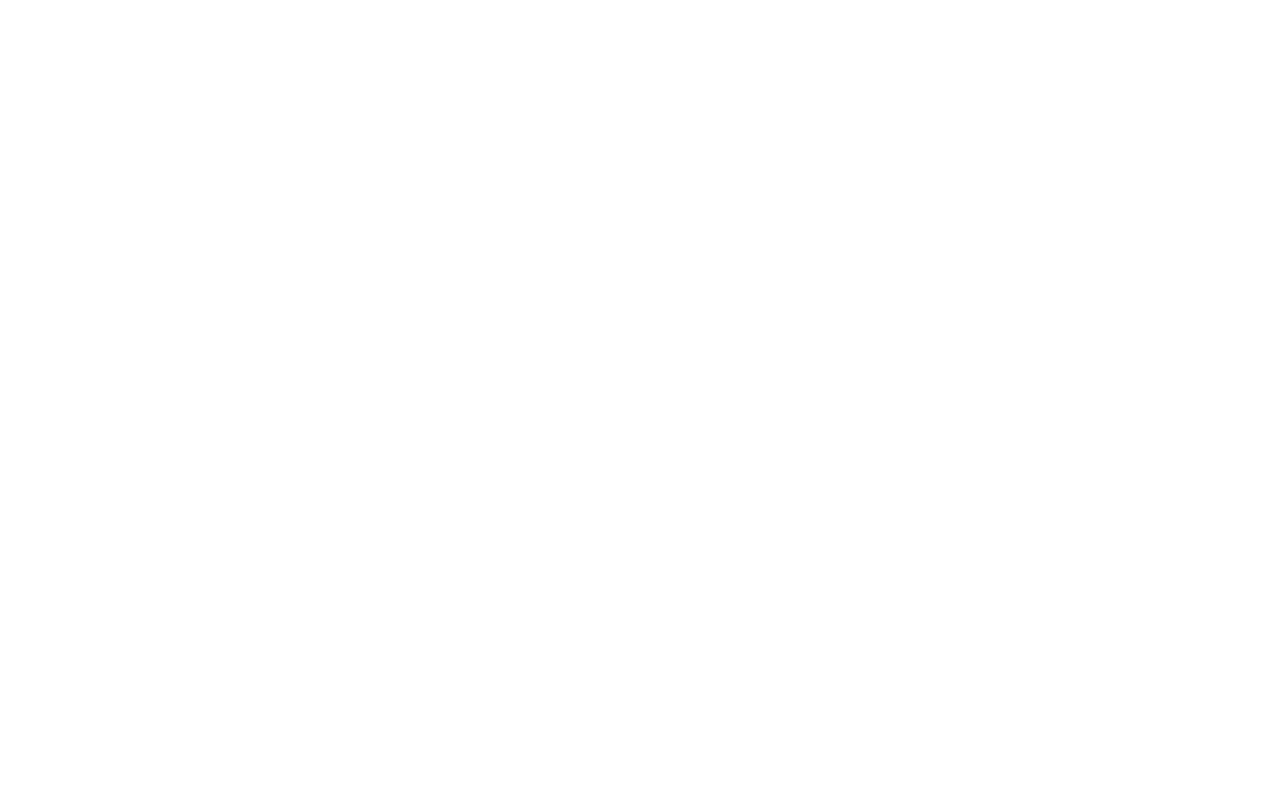
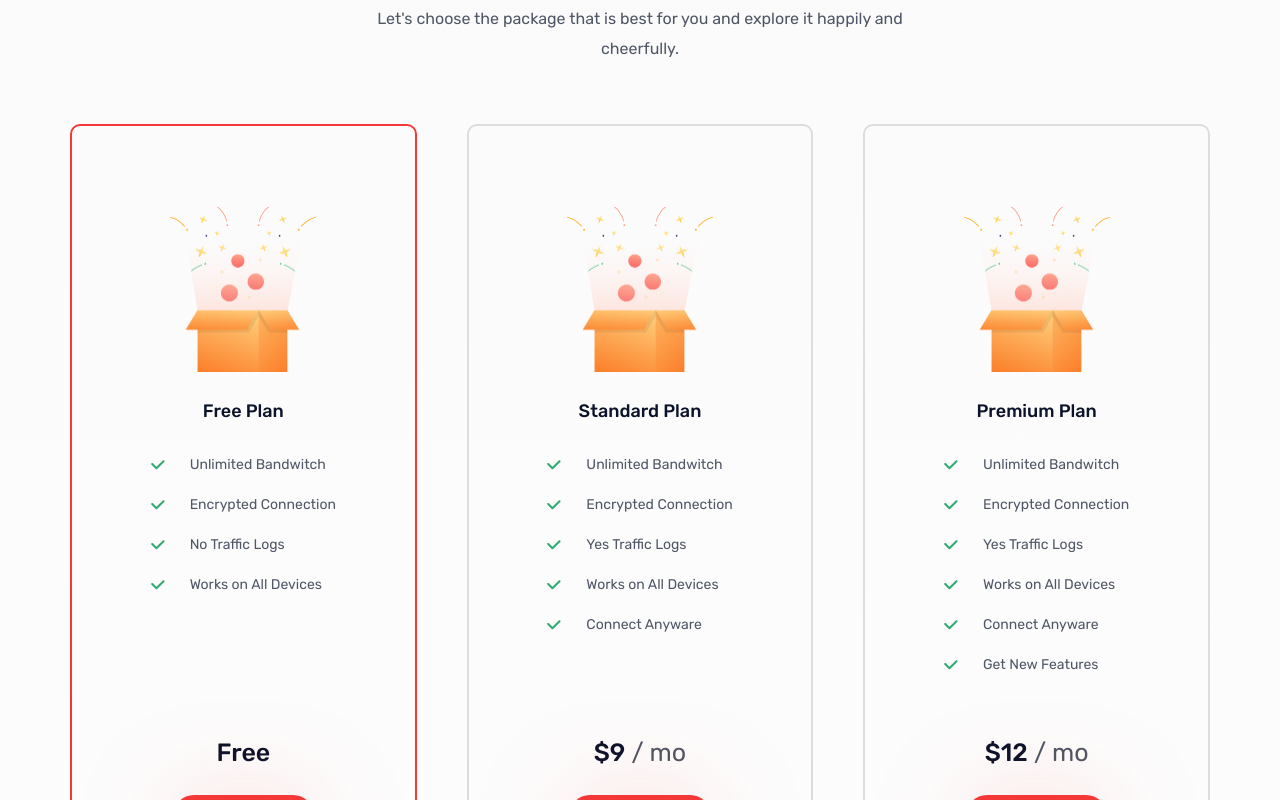
Before and after one commit to Congglee/coding-ui, a Next.js app in the folder lasles-vpn/: page / in a window 1280 px wide. Shown: the part 1660-2460 px from the top of the page. Before the commit the page ends 1514 px from the top, so only its background shows below. Built offline with nearby package versions, Linux system fonts and the light colour scheme.

Commit message:
Plan section

```diff
--- a/lasles-vpn/src/app/page.js
+++ b/lasles-vpn/src/app/page.js
@@ -1,6 +1,7 @@
 import FeatureSection from "@/components/feature-section/feature-section";
 import HeroSection from "@/components/hero-section/hero-section";
 import IntroSection from "@/components/intro-section/intro-section";
+import PlanSection from "@/components/plan-section/plan-section";
 
 export default function Home() {
   return (
@@ -8,6 +9,7 @@
       <HeroSection />
       <IntroSection />
       <FeatureSection />
+      <PlanSection />
     </>
   );
 }
--- /dev/null
+++ b/lasles-vpn/src/components/plan-section/plan-section.js
@@ -0,0 +1,94 @@
+import styles from "./plan-section.module.css";
+
+const plans = [
+  {
+    title: "Free Plan",
+    details: [
+      "Unlimited Bandwitch",
+      "Encrypted Connection",
+      "No Traffic Logs",
+      "Works on All Devices",
+    ],
+    price: "Free",
+  },
+  {
+    title: "Standard Plan",
+    details: [
+      "Unlimited Bandwitch",
+      "Encrypted Connection",
+      "Yes Traffic Logs",
+      "Works on All Devices",
+      "Connect Anyware",
+    ],
+    price: "$9",
+  },
+  {
+    title: "Premium Plan",
+    details: [
+      "Unlimited Bandwitch",
+      "Encrypted Connection",
+      "Yes Traffic Logs",
+      "Works on All Devices",
+      "Connect Anyware",
+      "Get New Features",
+    ],
+    price: "$12",
+  },
+];
+
+export default function PlanSection() {
+  return (
+    <section className={styles.plan}>
+      <div className="container">
+        <div className={styles["plan-header"]}>
+          <h2 className="heading">Choose Your Plan</h2>
+          <p className="text">
+            Let's choose the package that is best for you and explore it happily
+            and cheerfully.
+          </p>
+        </div>
+        <div className={styles["plan-list"]}>
+          {plans.map((plan, index) => (
+            <div
+              className={`${styles["plan-item"]} ${
+                index === 0 ? styles["is-active"] : ""
+              }`}
+            >
+              <div className={styles["plan-image"]}>
+                <img srcSet="./images/plan.png 2x" alt />
+              </div>
+              <h3 className={styles["plan-title"]}>{plan.title}</h3>
+              <div className={styles["plan-details"]}>
+                {plan.details.map((detail) => (
+                  <div className={styles["plan-info"]}>
+                    <img src="./images/icon-check-line.svg" alt />
+                    <span>{detail}</span>
+                  </div>
+                ))}
+              </div>
+              <h4 className={styles["plan-price"]}>
+                {plan.price}
+                <span>{plan.price === "Free" ? "" : " / mo"}</span>
+              </h4>
+              <a href="#" className="button button--primary button--shadow">
+                Select
+              </a>
+            </div>
+          ))}
+        </div>
+      </div>
+      <div className="boxed">
+        <h2 className={`heading ${styles["network-heading"]}`}>
+          Huge Global Network of Fast VPN
+        </h2>
+        <p className="text">
+          See <span className="text-medium">LaslesVPN</span> everywhere to make
+          it easier for you when you move locations.
+        </p>
+      </div>
+      <div className={styles["network-image"]}>
+        <img srcSet="./images/network-image.png 2x" alt />
+      </div>
+    </section>
+  );
+}
--- /dev/null
+++ b/lasles-vpn/src/components/plan-section/plan-section.module.css
@@ -0,0 +1,105 @@
+.plan {
+  padding: 80px 0 30px;
+  background: linear-gradient(
+    180deg,
+    #f8f8f8 -45.04%,
+    rgba(248, 248, 248, 0) 88.56%
+  );
+}
+
+.plan .button {
+  width: 100%;
+}
+
+.plan-header {
+  max-width: 550px;
+  margin: 0 auto 60px;
+  text-align: center;
+}
+
+.plan-list {
+  display: grid;
+  grid-template-columns: repeat(3, 1fr);
+  grid-gap: 0 50px;
+  margin-bottom: 176px;
+}
+
+.plan-item {
+  border: solid 2px #dddddd;
+  border-radius: 10px;
+  padding: 80px 50px 50px;
+  display: flex;
+  flex-direction: column;
+  align-items: center;
+}
+
+.plan-image img {
+  margin: 0 auto 30px;
+}
+
+.plan-title {
+  font-size: 18px;
+  font-weight: 500;
+  margin-bottom: 30px;
+}
+
+.plan-info {
+  display: flex;
+  align-items: center;
+  gap: 0 25px;
+  margin-bottom: 10px;
+  font-size: 14px;
+  line-height: calc(30 / 14);
+}
+
+.plan-details {
+  margin-bottom: 50px;
+}
+
+.plan-price {
+  font-size: 25px;
+  font-weight: 500;
+  margin-bottom: 30px;
+  margin-top: auto;
+}
+
+.plan-price span {
+  font-weight: 400;
+  color: var(--text-color);
+}
+
+.plan-item.is-active,
+.plan-item:hover {
+  border-color: var(--primary-color);
+}
+
+.plan-item.is-active .button,
+.plan-item:hover .button {
+  background-color: var(--primary-color);
+  color: white;
+}
+
+.network-heading {
+  max-width: 380px;
+  margin-left: auto;
+  margin-right: auto;
+}
+
+.network-image {
+  margin-top: 155px;
+}
+
+.network-image img {
+  margin: 0 auto;
+}
+
+.partner {
+  margin-bottom: 50px;
+}
+
+.partner-container {
+  display: flex;
+  align-items: center;
+  justify-content: center;
+  gap: 0 60px;
+}
```
